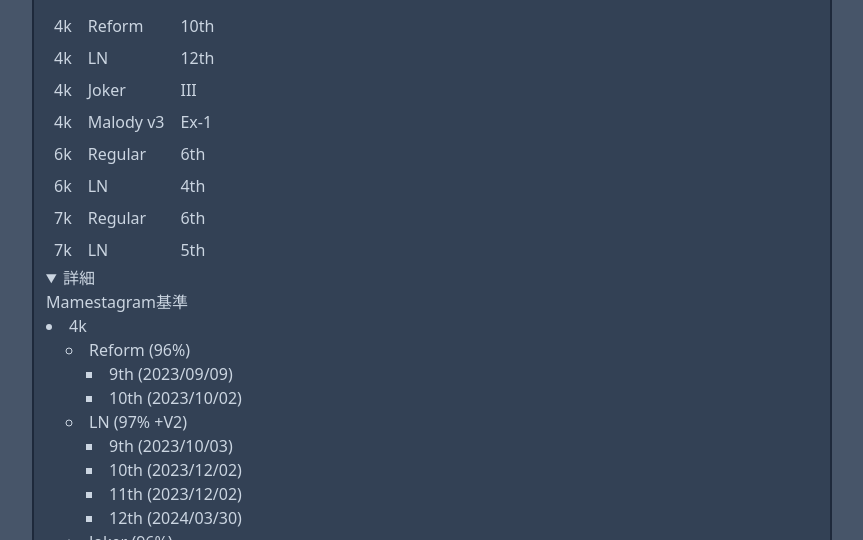
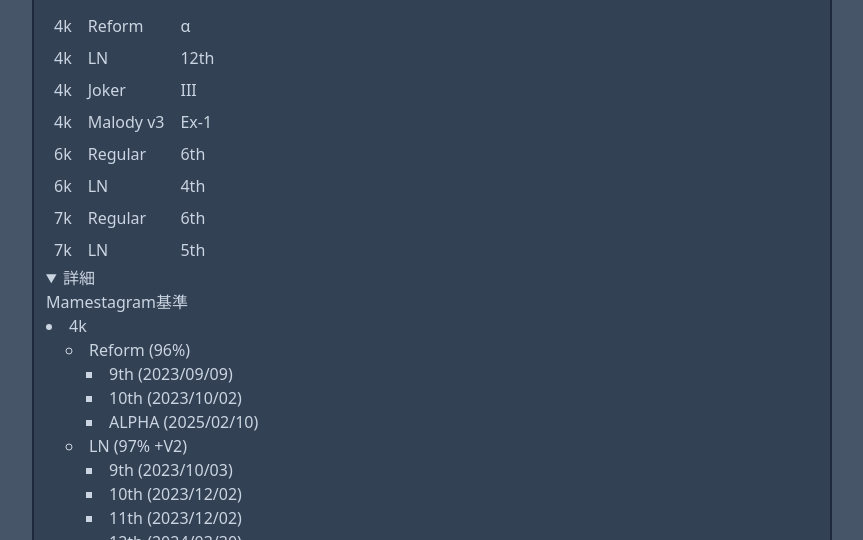
Before and after one commit to shaaaaaQ/shaaaaaq.github.io, an Astro site: page /notes/osu in a window 1280 px wide. Both pictures are taken after a click on the heading "詳細". Shown: the part 260-800 px from the top of the page, without its empty margins (208-1071 px from the left). Built offline with nearby package versions, Linux system fonts and the light colour scheme; Astro itself is replaced by a stand-in of ours.

Commit message:
Update osu.md

```diff
--- a/src/content/note/osu.md
+++ b/src/content/note/osu.md
@@ -9,7 +9,7 @@ title: osu!
 ## Dan
 |     |           |      |
 | --- | --------- | ---- |
-| 4k  | Reform    | 10th |
+| 4k  | Reform    | α    |
 | 4k  | LN        | 12th |
 | 4k  | Joker     | III  |
 | 4k  | Malody v3 | Ex-1 |
@@ -26,6 +26,7 @@ Mamestagram基準
     - Reform (96%)
         - 9th (2023/09/09)
         - 10th (2023/10/02)
+        - ALPHA (2025/02/10)
     - LN (97% +V2)
         - 9th (2023/10/03)
         - 10th (2023/12/02)
```
